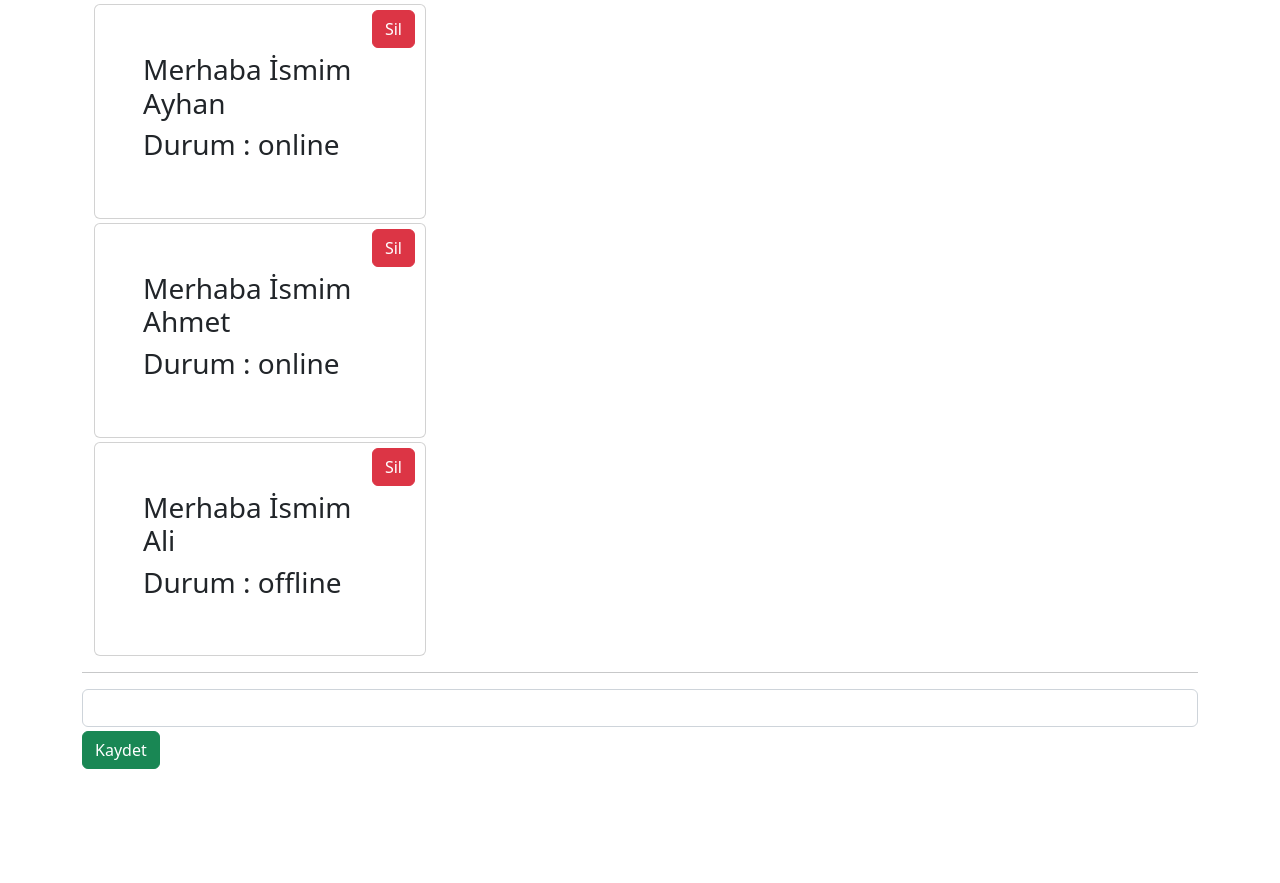
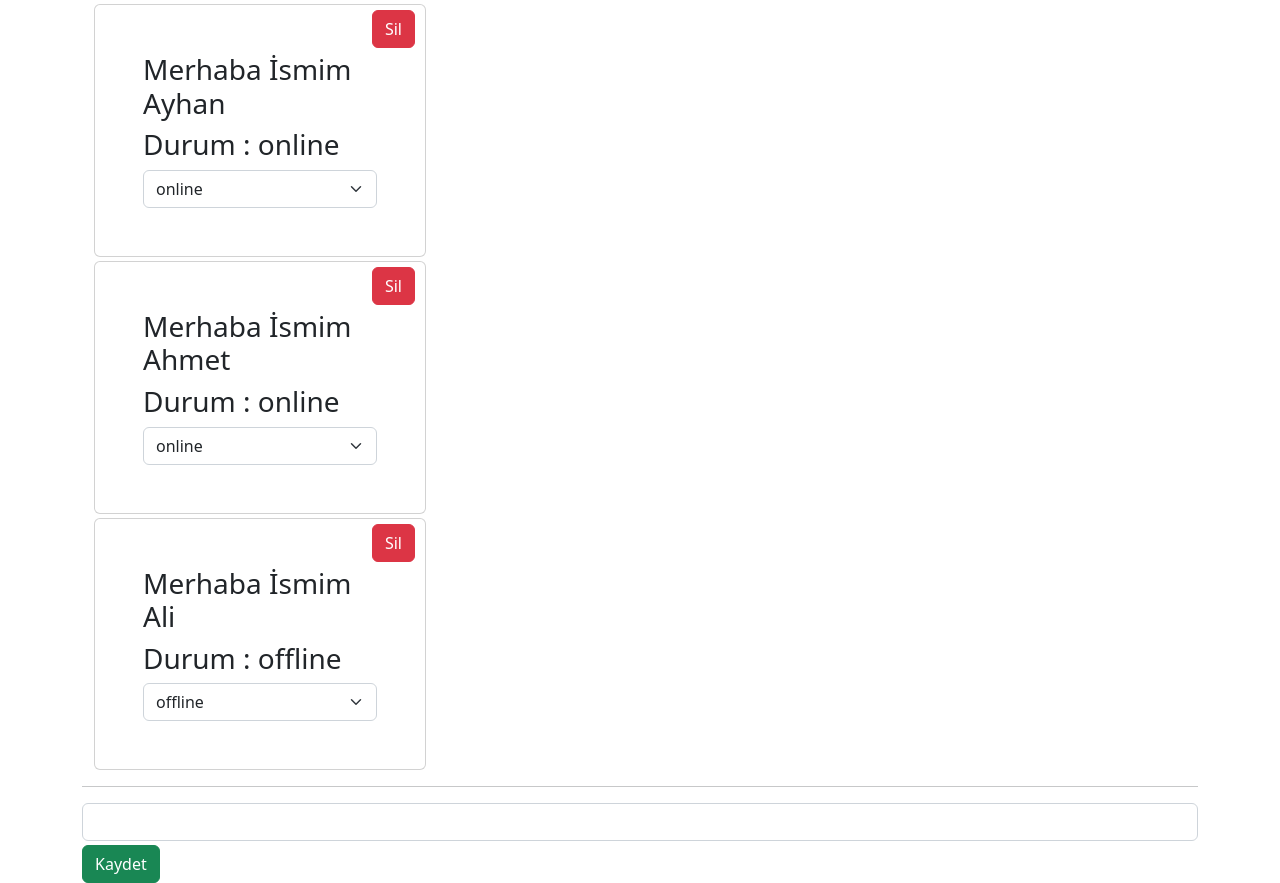
Before and after one commit to ayhandasyuvarlar/react-tutorial, a React (Create React App) app in the folder react-app/: page / in a window 1280 px wide. Before the commit the page ends 800 px from the top, so only its background shows below. Built offline with nearby package versions, Linux system fonts and the light colour scheme.

Commit message:
delete process and updatemethod  , state , props

```diff
--- a/react-app/src/App.jsx
+++ b/react-app/src/App.jsx
@@ -4,32 +4,59 @@ import UserList from "./components/UserList";
 
 class App extends React.Component {
   state = {
+    idx: 4,
     user: [
-      { name: "Ayhan", situation: "online" },
-      { name: "Ahmet", situation: "online" },
-      { name: "Ali", situation: "offline" },
+      { name: "Ayhan", situation: "online", id: 1 },
+      { name: "Ahmet", situation: "online", id: 2 },
+      { name: "Ali", situation: "offline", id: 3 },
     ],
   };
-addUser = (name) =>{
-  let user = {
-    name : name ,
-    situation  : 'online'
-  }
-  let users = [...this.state.user , user]
-  this.setState({
-    user : users
-  })
-}
+  addUser = (name) => {
+    let id = this.state.idx + 1;
+    let user = {
+      name: name,
+      situation: "online",
+      id: id,
+    };
+    let users = [...this.state.user, user];
+    this.setState({
+      user: users,
+    });
+  };
+  deleteMethod = (id) => {
+    let tUsers = this.state.user.filter((us) => {
+      return us.id !== id;
+    });
+    this.setState({
+      user: tUsers,
+    });
+  };
+  changeUpdateMethod = (data) => {
+    console.log(data.situation);
+    let tUser = this.state.user.map((us) => {
+      if (us.id === data.id) {
+        us.situation = data.situation;
+      }
+      return us;
+    });
+    this.setState({
+      user: tUser,
+    });
+  };
   render() {
     return (
       <div className="container">
         <div className="row">
           <div className="col-4">
-          <UserList users={this.state.user} />
+            <UserList
+              users={this.state.user}
+              deleteMethod={this.deleteMethod}
+              changeUpdateMethod={this.changeUpdateMethod}
+            />
           </div>
         </div>
         <hr />
-        <AddUser  addUser={this.addUser}/>
+        <AddUser addUser={this.addUser} />
       </div>
     );
   }
--- a/react-app/src/components/User.jsx
+++ b/react-app/src/components/User.jsx
@@ -1,12 +1,35 @@
-const User = ({ name, situation  }) => {
+const User = ({ user, deleteMethod, changeUpdateMethod }) => {
+  const changeHandler = (e) => {
+    changeUpdateMethod({ situation: e.target.value, id: user.id });
+  };
   return (
-   <div className="col-12">
-     <div className="card mt-1 p-5 w-100">
-     <button className="btn btn-danger" style={{position:'absolute' , right:'10px' ,top:'5px'}}>Sil</button>
-      <h3>{name ? 'Merhaba ': ''} İsmim {name}</h3>
-      <h3 className="situation">Durum : {situation}</h3>
+    <div className="col-12" id={user.id} key={user.id}>
+      <div className="card mt-1 p-5 w-100">
+        <button
+          className="btn btn-danger"
+          style={{ position: "absolute", right: "10px", top: "5px" }}
+          onClick={deleteMethod}
+        >
+          Sil
+        </button>
+        <h3>
+          {user.name ? "Merhaba " : ""} İsmim {user.name}
+        </h3>
+        <h3 className="situation">Durum : {user.situation}</h3>
+        <select
+          name="state"
+          id="state"
+          onChange={changeHandler}
+          className={"form-select"}
+          aria-label="Default select example"
+          value={user.situation}
+        >
+          <option value="online">online</option>
+          <option value="offline">offline</option>
+          <option value="busy">busy</option>
+        </select>
+      </div>
     </div>
-   </div>
   );
 };
 
--- a/react-app/src/components/UserList.jsx
+++ b/react-app/src/components/UserList.jsx
@@ -1,15 +1,19 @@
 import User from "./User";
 
-const UserList = ({users}) => {
-    return (
-        users.map((user , idx)=>{
-            return(
-               <div className="container">
-                 <User name={user.name} situation={user.situation} key={idx}/>
-               </div>
-            )
-        })
-     );
-}
-
+const UserList = ({ users , deleteMethod ,changeUpdateMethod }) => {
+     if(users.length > 0){
+       return users.map(user =>{
+        return(
+          <div className="container">
+          <User user={user} deleteMethod={()=>{deleteMethod(user.id)}} key={user.id} changeUpdateMethod={changeUpdateMethod}/>
+        </div>
+        )
+       })
+     }else{
+      return (
+        <div className="alert alert-danger mt-5">
+          Kullanıcı Bulunamadı
+        </div>
+      )
+    }}
 export default UserList;
```
